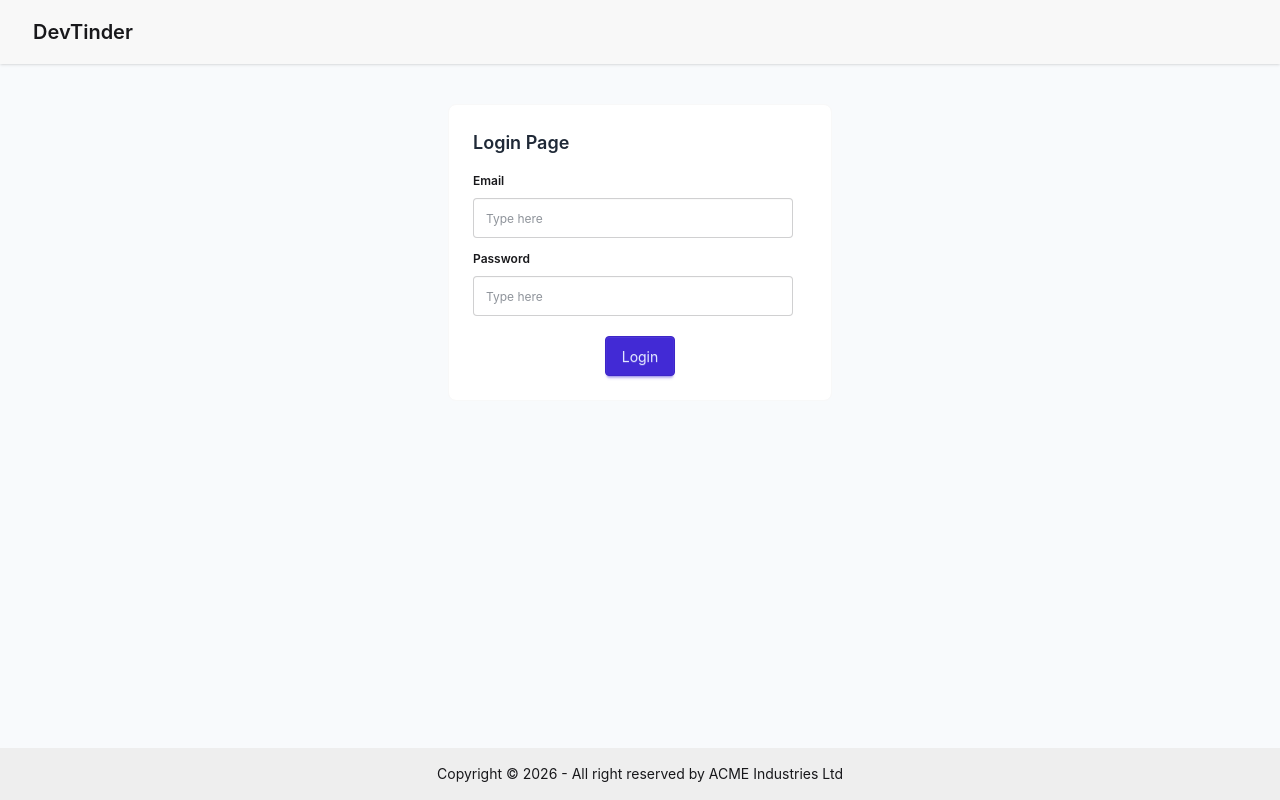
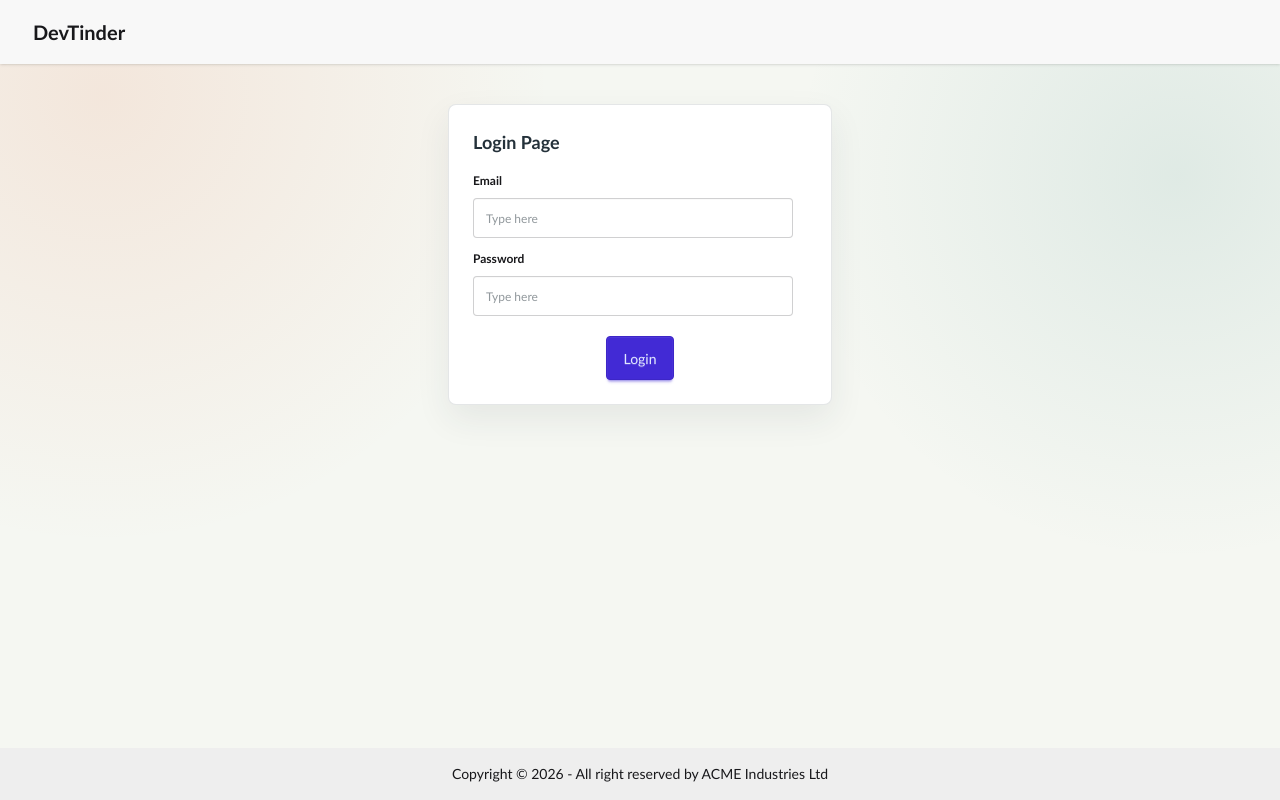
Before and after one commit to kodurisaiganesh/DevTinder-Frontend, a React (Vite) app: page /login in a window 1280 px wide. Built offline with nearby package versions, Linux system fonts and the light colour scheme; no server answers.

Commit message:
upto accepting request done

```diff
--- a/src/components/Connections.jsx
+++ b/src/components/Connections.jsx
@@ -25,18 +25,18 @@ const Connections = () => {
         fetchConnections()
     },[])
     if(!connections) return ;
-    if(connections.length==0){
-       return <h1>No Connections</h1>
+     if(connections.length==0){
+       return <h1 className="empty-state">No Connections</h1>
     }
 
   return (
-    <div className="flex flex-wrap justify-center gap-6 p-6">
+    <div className="directory-grid">
       {connections.map((connection) => {
         const { _id, firstName, lastName, age, gender, about, skills, photoUrl } = connection;
         return (
           <div
             key={_id}
-            className="card bg-base-100 w-80 shadow-xl border border-base-300 hover:shadow-2xl transition-shadow"
+            className="card directory-card bg-base-100"
           >
             <figure className="px-4 pt-4">
               <img
--- a/src/components/Requests.jsx
+++ b/src/components/Requests.jsx
@@ -1,6 +1,6 @@
 import React, { useEffect } from 'react'
 import { useDispatch, useSelector } from 'react-redux'
-import { addRequest } from '../utils/requestSlice'
+import { addRequest, removeRequest } from '../utils/requestSlice'
 import axios from 'axios'
 
 const Requests = () => {
@@ -21,15 +21,26 @@ const Requests = () => {
   }
     }
 
+    const reviewRequest=async(status,requestId)=>{
+        try{
+          await axios.post("http://localhost:3000/request/view/"+status+"/"+requestId,{},
+            {withCredentials:true})
+          dispatch(removeRequest(requestId));
+        }
+        catch(err){
+          console.error("Error: "+err.message)
+        }
+    }
+
     useEffect(()=>{
       requestConnection()
     },[])
     if(!requests) return;
     if(requests.length==0){
-      return <h1>No Request Found</h1>
+      return <h1 className="empty-state">No Request Found</h1>
     }
   return (
-    <div className="flex flex-wrap justify-center gap-6 p-6">
+    <div className="directory-grid">
       {requests.map((request) => {
         if (!request.fromUserId) {
           console.warn("Request has no populated fromUserId:", request);
@@ -52,8 +63,8 @@ const Requests = () => {
         const userSkills = skills || Skills;
         return (
           <div
-            key={_id}
-            className="card bg-base-100 w-80 shadow-xl border border-base-300 hover:shadow-2xl transition-shadow"
+            key={request._id}
+            className="card directory-card bg-base-100"
           >
             <figure className="px-4 pt-4">
               <img
@@ -81,6 +92,21 @@ const Requests = () => {
                   </div>
                 ))}
               </div>
+
+              <div className="mt-4 flex w-full gap-3">
+                <button
+                  className="btn btn-success flex-1"
+                  onClick={() => reviewRequest("accepted", request._id)}
+                >
+                  Accept
+                </button>
+                <button
+                  className="btn btn-error btn-outline flex-1"
+                  onClick={() => reviewRequest("rejected", request._id)}
+                >
+                  Reject
+                </button>
+              </div>
             </div>
           </div>
         );
--- a/src/index.css
+++ b/src/index.css
@@ -2,9 +2,15 @@
 @plugin "daisyui";
 
 :root {
-	font-family: Inter, ui-sans-serif, system-ui, -apple-system, BlinkMacSystemFont, "Segoe UI", sans-serif;
-	color: #1f2937;
-	background: #f8fafc;
+	font-family: "Trebuchet MS", ui-sans-serif, system-ui, sans-serif;
+	color: #24313a;
+	background: #f5f7f2;
+	--ink: #24313a;
+	--muted: #68757a;
+	--surface: rgba(255, 255, 255, 0.88);
+	--line: rgba(36, 49, 58, 0.12);
+	--accent: #e77745;
+	--accent-dark: #bd5130;
 }
 
 html,
@@ -16,9 +22,116 @@ body,
 
 body {
 	min-width: 320px;
+	background:
+		radial-gradient(circle at 8% 12%, rgba(231, 119, 69, 0.13), transparent 28rem),
+		radial-gradient(circle at 92% 22%, rgba(67, 142, 132, 0.12), transparent 24rem),
+		#f5f7f2;
 }
 
 button,
 input {
 	font: inherit;
 }
+
+button,
+a {
+	-webkit-tap-highlight-color: transparent;
+}
+
+.card {
+	border: 1px solid var(--line);
+	box-shadow: 0 14px 34px rgba(36, 49, 58, 0.08);
+	transition: transform 220ms ease, box-shadow 220ms ease, border-color 220ms ease;
+}
+
+.card:hover {
+	border-color: rgba(231, 119, 69, 0.34);
+	box-shadow: 0 20px 42px rgba(36, 49, 58, 0.13);
+	transform: translateY(-4px);
+}
+
+.btn {
+	min-height: 2.75rem;
+	transition: transform 180ms ease, box-shadow 180ms ease, background-color 180ms ease;
+}
+
+.btn:hover {
+	transform: translateY(-2px);
+}
+
+.directory-grid {
+	display: grid;
+	grid-template-columns: repeat(auto-fit, minmax(min(100%, 18rem), 22rem));
+	justify-content: center;
+	gap: 1.5rem;
+	padding: clamp(1rem, 4vw, 2.5rem);
+}
+
+.directory-card {
+	width: 100%;
+	opacity: 0;
+	animation: card-enter 520ms cubic-bezier(0.22, 1, 0.36, 1) forwards;
+}
+
+.directory-card:nth-child(2) { animation-delay: 70ms; }
+.directory-card:nth-child(3) { animation-delay: 140ms; }
+.directory-card:nth-child(4) { animation-delay: 210ms; }
+.directory-card:nth-child(5) { animation-delay: 280ms; }
+
+.directory-card figure {
+	overflow: hidden;
+}
+
+.directory-card figure img {
+	transition: transform 500ms ease;
+}
+
+.directory-card:hover figure img {
+	transform: scale(1.04);
+}
+
+.empty-state {
+	padding: 4rem 1rem;
+	color: var(--muted);
+	text-align: center;
+	font-size: clamp(1.25rem, 4vw, 1.75rem);
+}
+
+@keyframes card-enter {
+	from { opacity: 0; transform: translateY(18px); }
+	to { opacity: 1; transform: translateY(0); }
+}
+
+@media (max-width: 640px) {
+	.navbar {
+		padding-inline: 0.75rem;
+	}
+
+	.card-body {
+		padding: 1.1rem;
+	}
+
+	.directory-grid {
+		grid-template-columns: minmax(0, 1fr);
+		gap: 1rem;
+		padding: 1rem;
+	}
+
+	.directory-card {
+		max-width: 30rem;
+		margin-inline: auto;
+	}
+
+	.btn {
+		min-height: 3rem;
+	}
+}
+
+@media (prefers-reduced-motion: reduce) {
+	*,
+	*::before,
+	*::after {
+		animation-duration: 1ms !important;
+		transition-duration: 1ms !important;
+	}
+}
--- a/src/utils/requestSlice.jsx
+++ b/src/utils/requestSlice.jsx
@@ -8,7 +8,7 @@ const requestSlice=createSlice({
             return action.payload;
         },
         removeRequest:(state,action)=>{
-            return null;
+            return state.filter((request) => request._id !== action.payload);
         }
     }
 })
```
